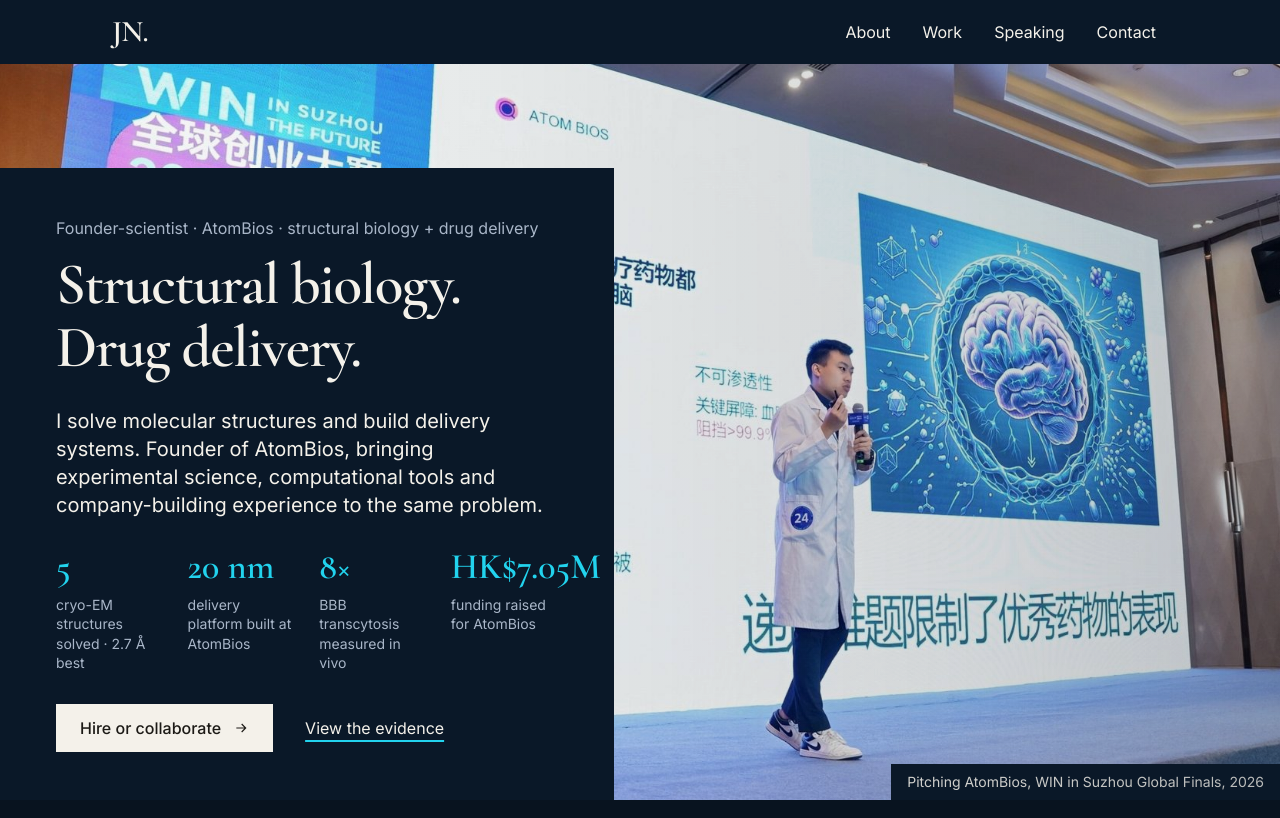
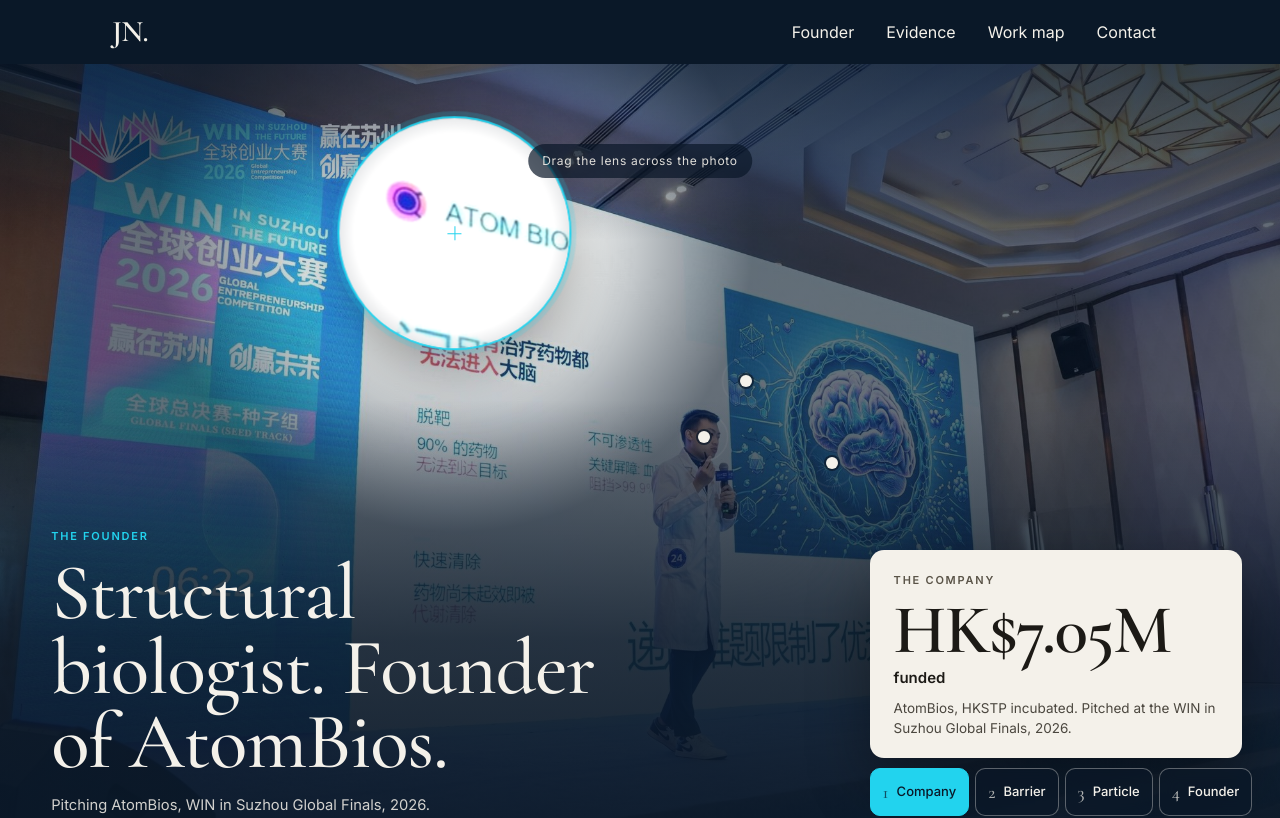
Before and after one commit to Grasswall/jackieng-profile, a Next.js app: page /jackieng-profile/ in a window 1280 px wide. Shown: the top 818 px of the page. Built offline with nearby package versions, Linux system fonts and the light colour scheme.

Commit message:
Replace hybrid homepage with motion-only portfolio

```diff
--- a/src/app/page.tsx
+++ b/src/app/page.tsx
@@ -1,25 +1,14 @@
-import { EditorialHero } from "@/components/EditorialHero";
-import { Vision } from "@/components/Vision";
 import { FounderLens } from "@/components/motion/FounderLens";
 import { EvidenceLayers } from "@/components/motion/EvidenceLayers";
 import { WorkIndex } from "@/components/motion/WorkIndex";
-import { Flow } from "@/components/interactive/Flow";
-import { ValidationV4 } from "@/components/ValidationV4";
-import { ContactV4 } from "@/components/ContactV4";
-import { meta } from "@/lib/data";
 
 export default function Home() {
   return (
-    <main>
-      <EditorialHero />
-      {/* Capability proof first; motion chapters then make each claim inspectable. */}
-      <Flow />
+    <main id="motion-portfolio" className="pt-16">
+      <h1 className="sr-only">Jackie Ng — structural biologist and founder of AtomBios</h1>
       <FounderLens />
       <EvidenceLayers />
       <WorkIndex />
-      <Vision />
-      <ValidationV4 />
-      <ContactV4 email={meta.email} />
     </main>
   );
 }
--- a/src/components/Nav.tsx
+++ b/src/components/Nav.tsx
@@ -15,13 +15,20 @@ interface NavProps {
 
 // next/link prepends the configured basePath itself, so hrefs here must stay
 // site-relative ("/about", "/#contact") and never include "/jackieng-profile".
-export function Nav({ items }: NavProps) {
+export function Nav({ items: pageItems }: NavProps) {
   const [open, setOpen] = useState(false)
   const pathname = usePathname()
   const buttonRef = useRef<HTMLButtonElement>(null)
   const headerRef = useRef<HTMLElement>(null)
 
   const here = (pathname || '/').replace(/\/$/, '') || '/'
+  const isHome = here === '/' || here === '/jackieng-profile'
+  const items = isHome ? [
+    { label: 'Founder', href: '/#founder' },
+    { label: 'Evidence', href: '/#evidence' },
+    { label: 'Work map', href: '/#work-index' },
+    { label: 'Contact', href: 'mailto:jackie.ng@atombios.com' },
+  ] : pageItems
   const isCurrent = (href: string) => !href.includes('#') && href === here
 
   // Close the menu after any navigation.
```
